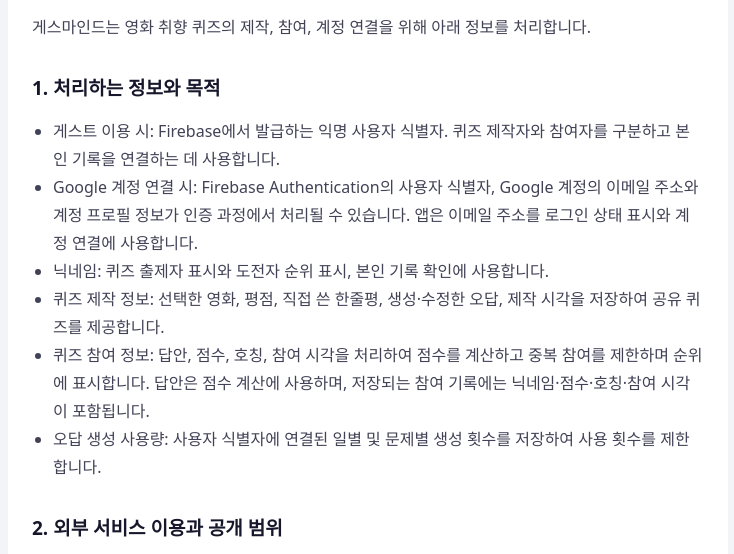
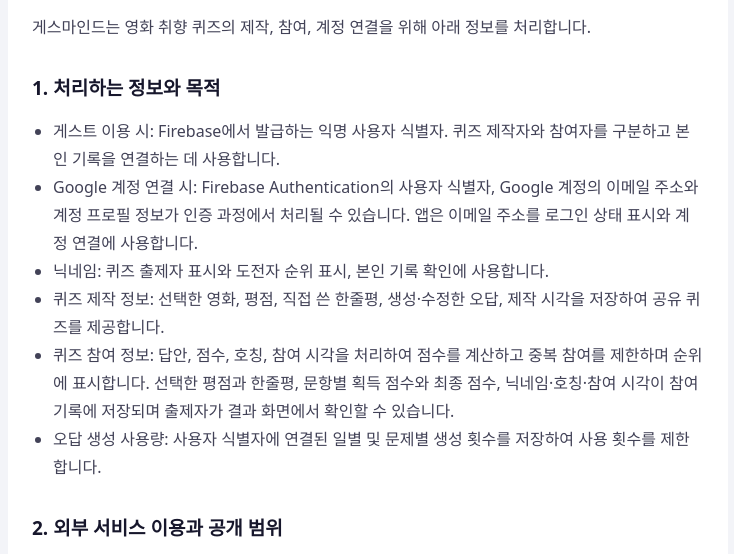
Before and after one commit to EUNneun/guessmind, a website: page privacy.html in a window 1280 px wide. Shown: the part 187-741 px from the top of the page, without its empty margins (272-1006 px from the left). Drawn offline with Linux system fonts and the light colour scheme.

Commit message:
Disclose owner result answer storage in privacy policy

```diff
--- a/privacy.html
+++ b/privacy.html
@@ -23,7 +23,7 @@
       <li>Google 계정 연결 시: Firebase Authentication의 사용자 식별자, Google 계정의 이메일 주소와 계정 프로필 정보가 인증 과정에서 처리될 수 있습니다. 앱은 이메일 주소를 로그인 상태 표시와 계정 연결에 사용합니다.</li>
       <li>닉네임: 퀴즈 출제자 표시와 도전자 순위 표시, 본인 기록 확인에 사용합니다.</li>
       <li>퀴즈 제작 정보: 선택한 영화, 평점, 직접 쓴 한줄평, 생성·수정한 오답, 제작 시각을 저장하여 공유 퀴즈를 제공합니다.</li>
-      <li>퀴즈 참여 정보: 답안, 점수, 호칭, 참여 시각을 처리하여 점수를 계산하고 중복 참여를 제한하며 순위에 표시합니다. 답안은 점수 계산에 사용하며, 저장되는 참여 기록에는 닉네임·점수·호칭·참여 시각이 포함됩니다.</li>
+      <li>퀴즈 참여 정보: 답안, 점수, 호칭, 참여 시각을 처리하여 점수를 계산하고 중복 참여를 제한하며 순위에 표시합니다. 선택한 평점과 한줄평, 문항별 획득 점수와 최종 점수, 닉네임·호칭·참여 시각이 참여 기록에 저장되며 출제자가 결과 화면에서 확인할 수 있습니다.</li>
       <li>오답 생성 사용량: 사용자 식별자에 연결된 일별 및 문제별 생성 횟수를 저장하여 사용 횟수를 제한합니다.</li>
     </ul>
 
```
